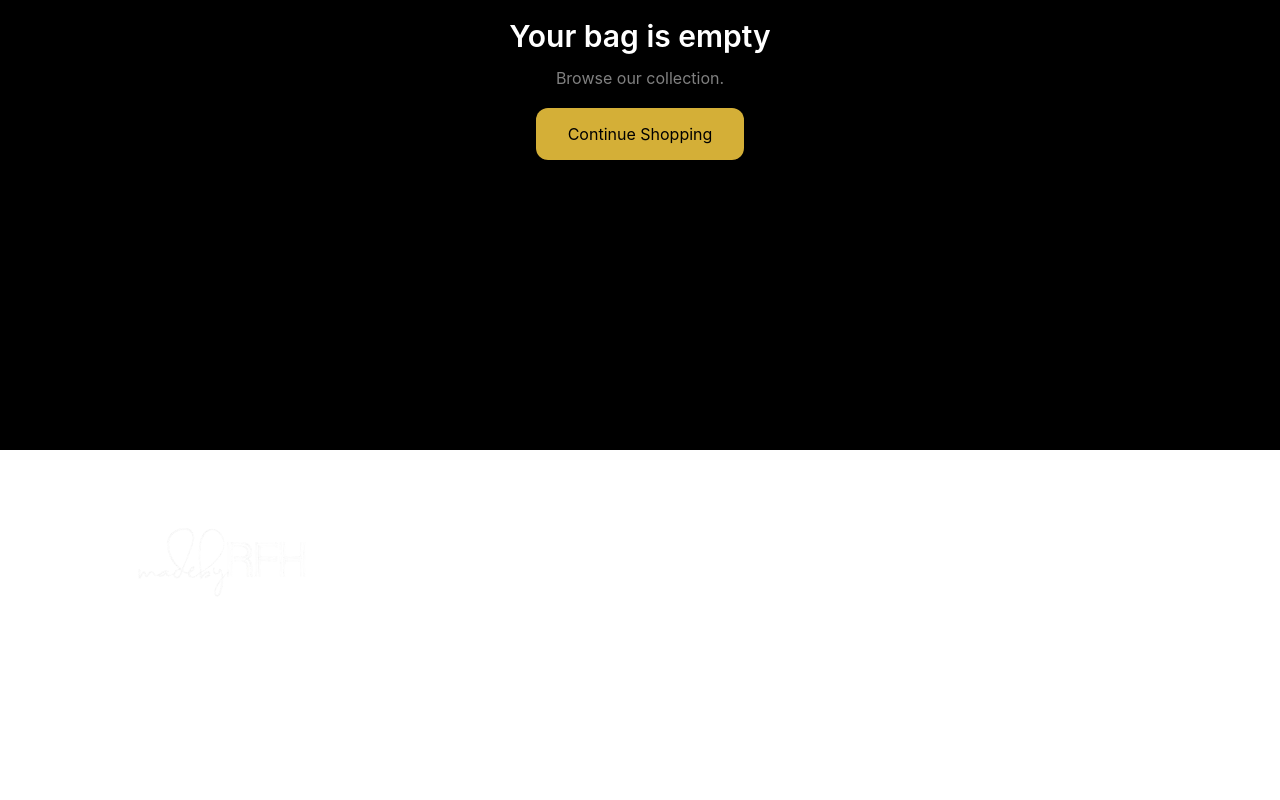
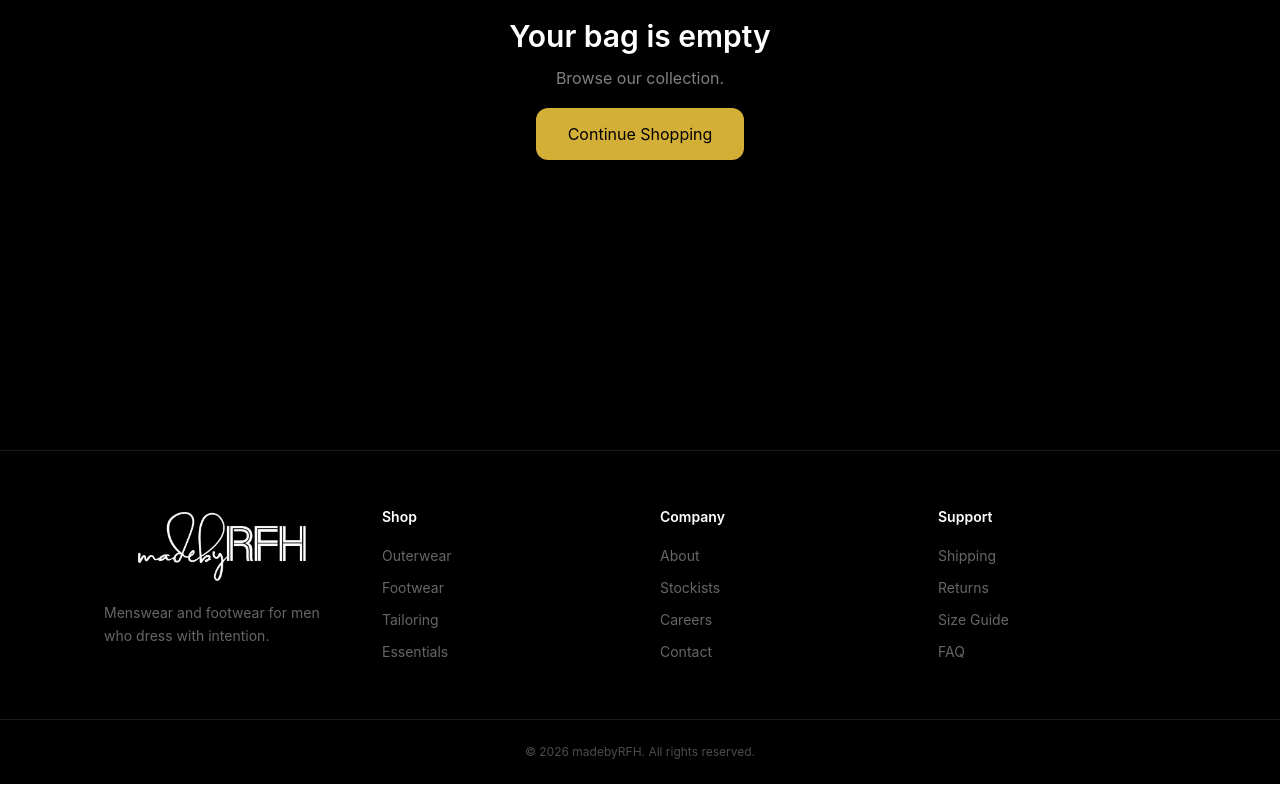
Before and after one commit to Lil-prisca/madebyrfh, a React (Vite) app: page /cart in a window 1280 px wide. Shown: the part 350-1150 px from the top of the page. Built offline with nearby package versions, Linux system fonts and the light colour scheme; a web font is replaced by a local one.

Commit message:
Scroll to top and footer color edit

```diff
--- a/src/components/Footer.jsx
+++ b/src/components/Footer.jsx
@@ -1,7 +1,7 @@
 import Logo from "../assets/Logo.png";
 const Footer = () => {
   return (
-    <footer className="border-t border-white/10 mt-4">
+    <footer className=" bg-black border-t border-white/10 ">
       <div className="max-w-6xl mx-auto px-6 lg:px-10 py-14 grid grid-cols-1 md:grid-cols-4 gap-10">
         <div>
           <img src={Logo} alt="" />
--- /dev/null
+++ b/src/components/ScrollToTop.jsx
@@ -0,0 +1,10 @@
+import { useEffect } from "react";
+import { useLocation } from "react-router-dom";
+
+export default function ScrollToTop() {
+  const { pathname } = useLocation();
+
+  useEffect(() => {
+    window.scrollTo(0, 0);
+  }, [pathname]);
+}
--- a/src/pages/CartPage.jsx
+++ b/src/pages/CartPage.jsx
@@ -151,7 +151,6 @@ Please let me know the availability and the next steps. Thank you.
           )}
         </div>
       </div>
-
       <Footer />
     </>
   );
--- a/src/routes/Approuter.jsx
+++ b/src/routes/Approuter.jsx
@@ -6,9 +6,12 @@ import Contact from "../pages/Contact";
 import Shop from "../pages/Shop";
 import ItemDetail from "../pages/ItemDetails";
 import CartPage from "../pages/CartPage";
+import ScrollToTop from "../components/ScrollToTop";
 
 const Approuter = () => {
   return (
+    <>
+      <ScrollToTop />
       <Routes>
         <Route path="/" element={<Home />} />
         <Route path="/about" element={<About />} />
@@ -17,6 +20,7 @@ const Approuter = () => {
         <Route path="/shop/:id" element={<ItemDetail />} />
         <Route path="/cart" element={<CartPage />} />
       </Routes>
+    </>
   );
 };
 
```
Lines whose indentation alone changed are shown as unchanged.
